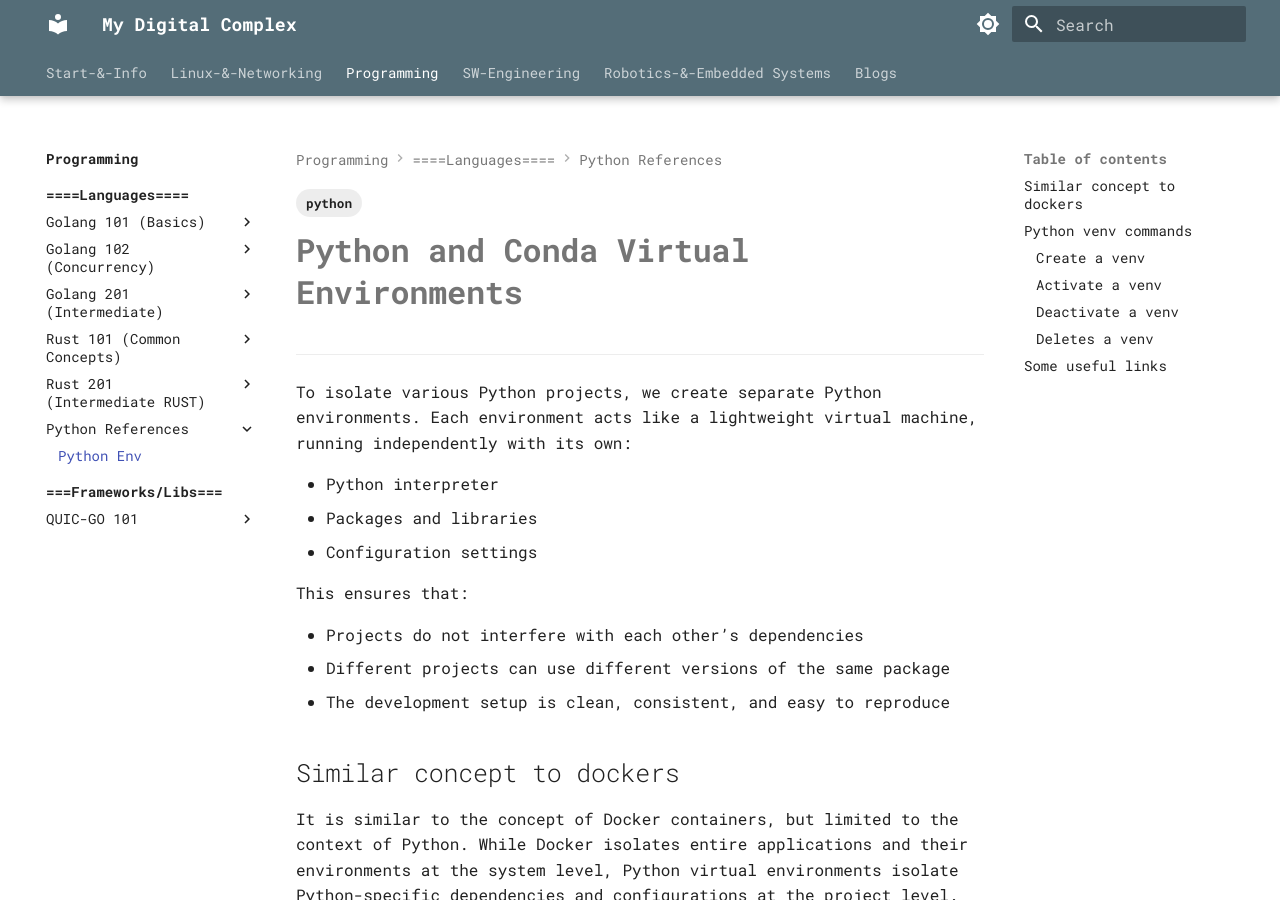
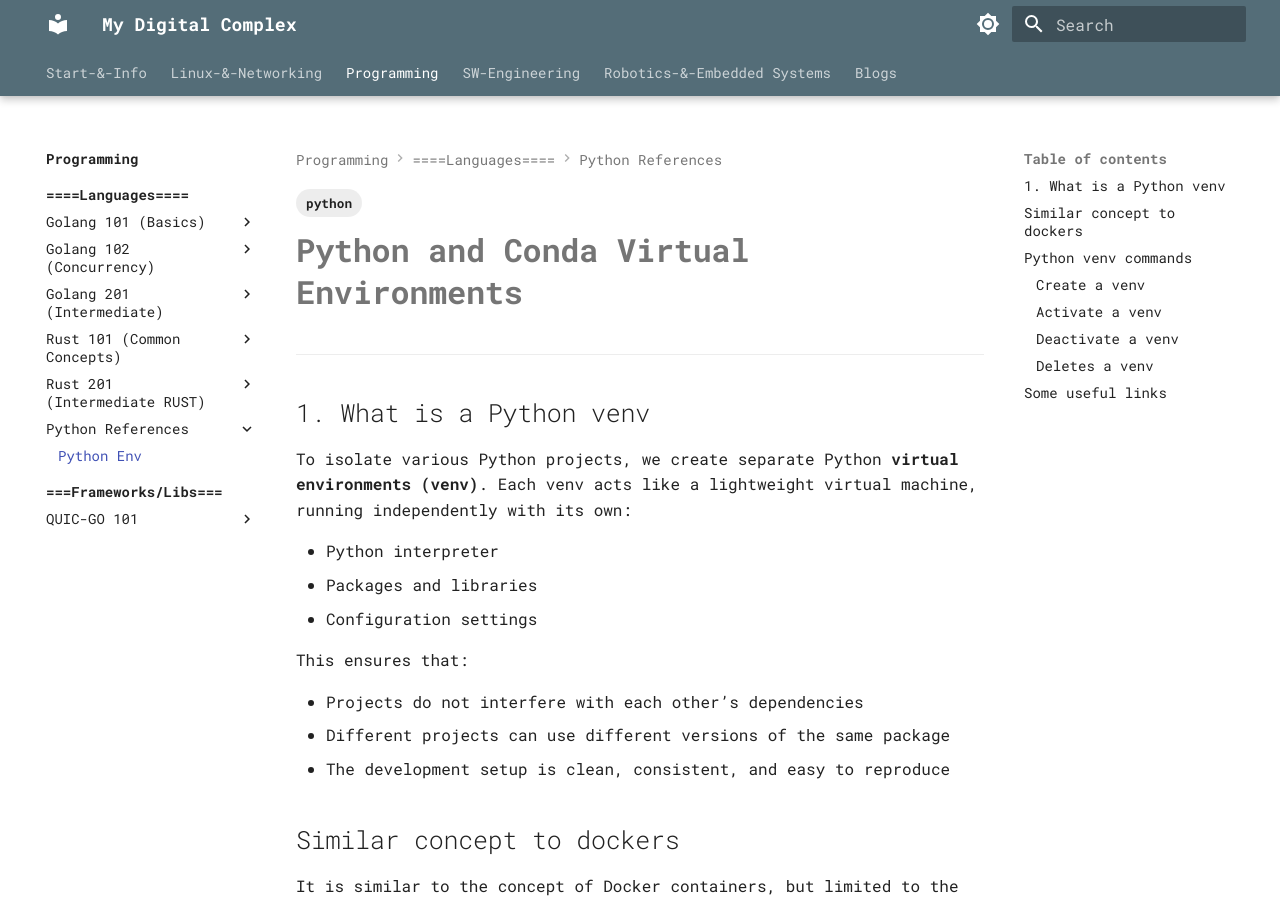
Before and after one commit to alohamujeeb/alohamujeeb.github.io, an MkDocs documentation site: the page built from docs/programming/languages/python/python-env.md, in a window 1280 px wide and 900 px high. Built offline with MkDocs 1.6.1 and Material for MkDocs 9.7.7, drawn with Linux system fonts in a browser that asks for light colours.

Commit message:
minor adjustments

```diff
--- a/docs/programming/languages/python/python-env.md
+++ b/docs/programming/languages/python/python-env.md
@@ -4,8 +4,9 @@ tags:
 ---
 # **Python and Conda Virtual Environments**
 ---
-To isolate various Python projects, we create separate Python environments.
-Each environment acts like a lightweight virtual machine, running independently with its own:
+## 1. What is a Python venv
+To isolate various Python projects, we create separate Python **virtual environments (venv)**.
+Each venv acts like a lightweight virtual machine, running independently with its own:
 
 - Python interpreter
 - Packages and libraries
```
